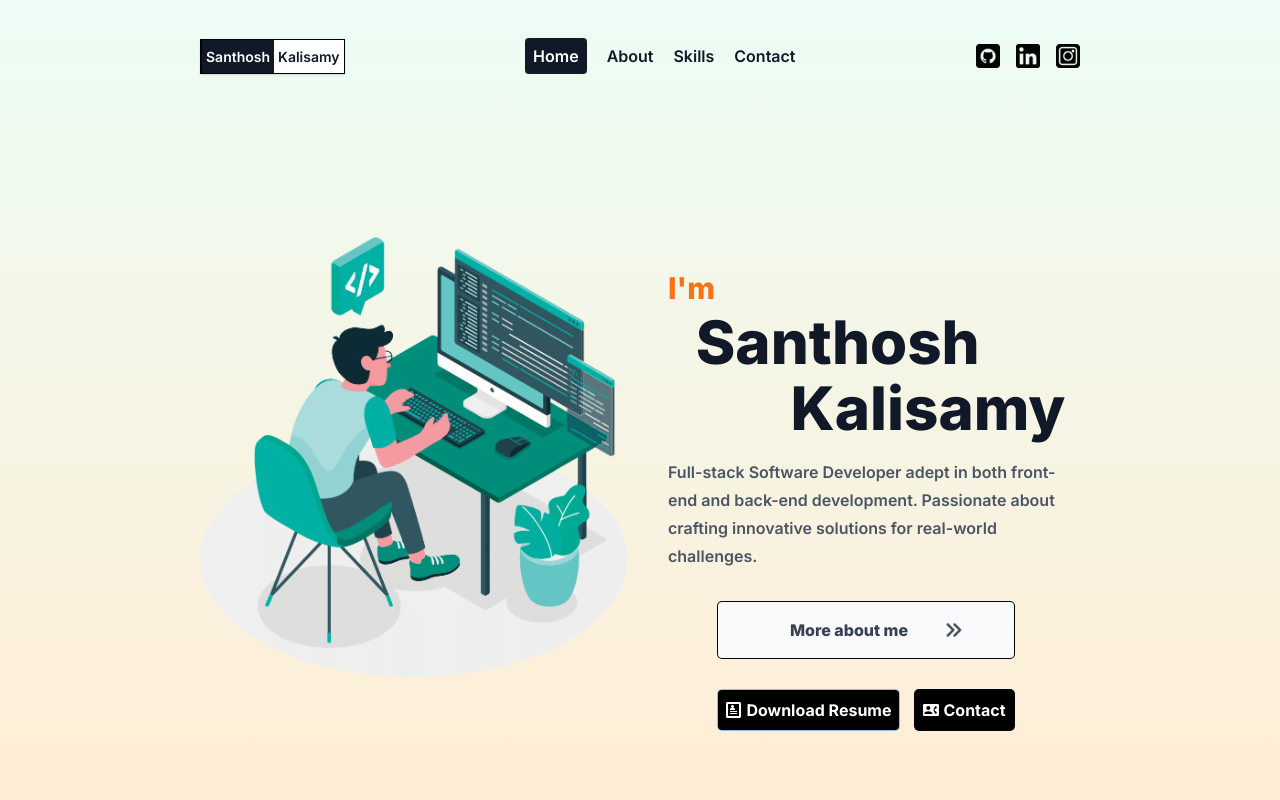
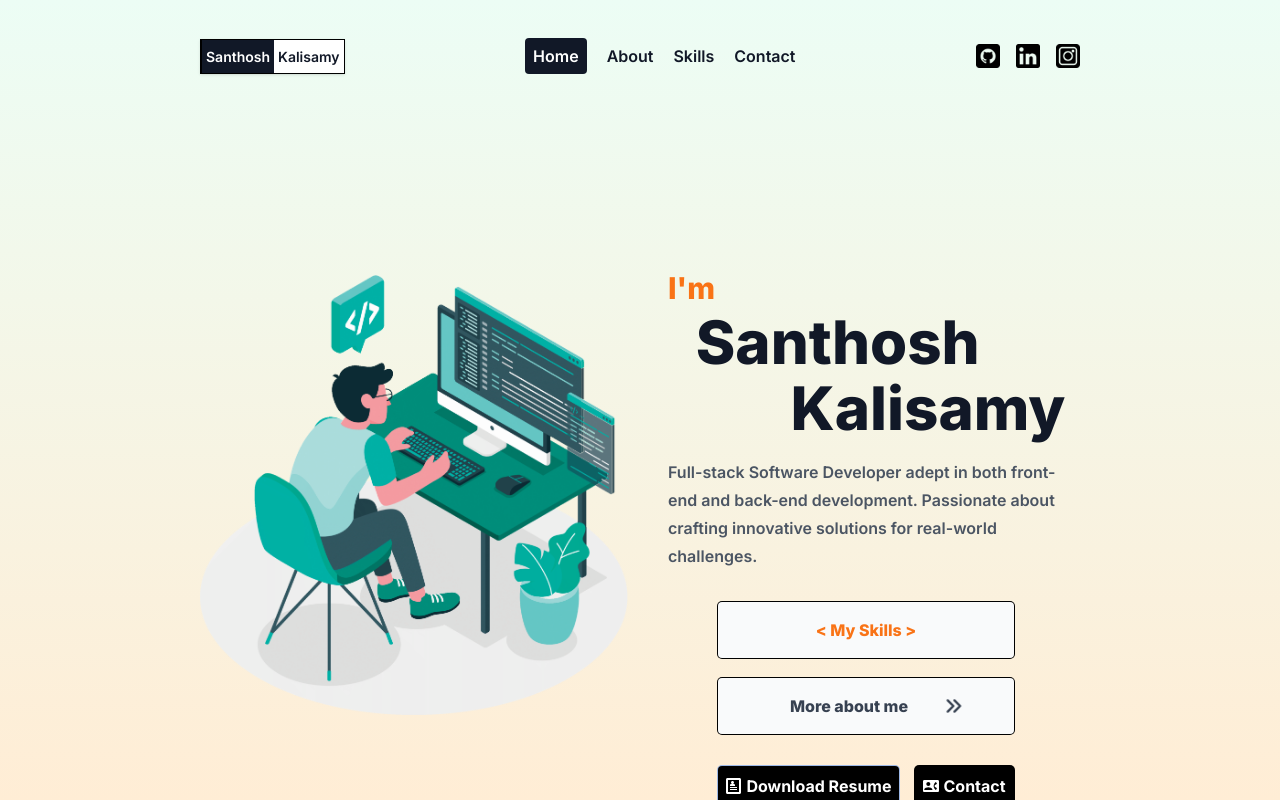
Before and after one commit to santhoshkalisamy/portfolio, a Next.js app: page / in a window 1280 px wide. Built offline with nearby package versions, Linux system fonts and the light colour scheme.

Commit message:
some improvements and fixed experience details

```diff
--- a/src/app/page.tsx
+++ b/src/app/page.tsx
@@ -33,8 +33,14 @@ export default function Home() {
                 <div className="flex gap-8 flex-col">
                     <div className="w-full mx-auto">
                         <div
+                            className="mb-5 flex flex-row justify-center items-center gap-4 w-full font-extrabold whitespace-nowrap rounded ring-1 bg-gray-50 ring-black text-gray-700">
+                            <Link className="p-4 hover:text-xl transition-all duration-300 text-orange-500" href="/about">&lt; My
+                                Skills &gt;</Link>
+                        </div>
+                        <div
                             className="flex flex-row justify-center items-center gap-4 w-full font-extrabold whitespace-nowrap rounded ring-1 bg-gray-50 ring-black text-gray-700">
-                            <Link className="p-4 hover:text-xl transition-all duration-300" href="/about">More about me</Link>
+                            <Link className="p-4 hover:text-xl transition-all duration-300" href="/about">More about
+                                me</Link>
                             <FaAnglesRight className="text-lg animate-slide"></FaAnglesRight>
                         </div>
                     </div>
```
